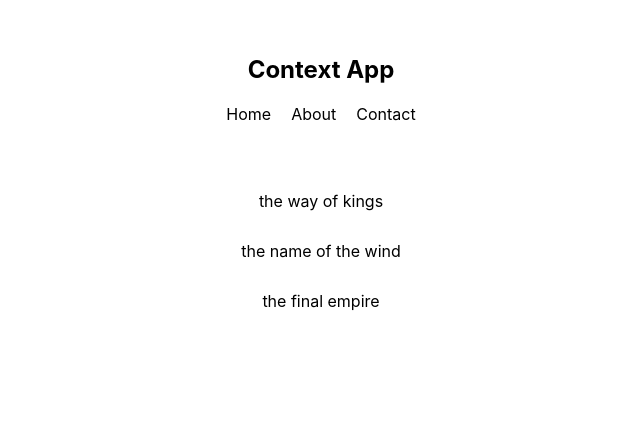
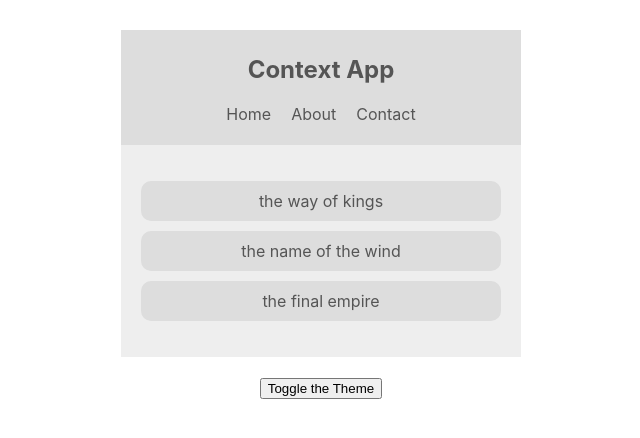
Before and after one commit to nikita-beletskiy/contextapi-tutorial, a React (Create React App) app: page / in a window 1280 px wide. Shown: the top 438 px of the page, without its empty margins (319-959 px from the left). Built offline with nearby package versions, Linux system fonts and the light colour scheme; the HTML template or start-up script is replaced by a standard one.

Commit message:
Simple context implementation

```diff
--- a/src/App.js
+++ b/src/App.js
@@ -1,12 +1,17 @@
 import './index.css';
 import BookList from './components/BookList';
 import Navbar from './components/Navbar';
+import ThemeContextProvider from './contexts/ThemeContext';
+import ThemeToggle from './components/ThemeToggle';
 
 const App = () => {
   return (
     <div className='App'>
-      <Navbar />
-      <BookList />
+      <ThemeContextProvider>
+        <Navbar />
+        <BookList />
+        <ThemeToggle />
+      </ThemeContextProvider>
     </div>
   );
 };
--- a/src/components/BookList.js
+++ b/src/components/BookList.js
@@ -1,10 +1,25 @@
+import { useContext } from 'react';
+import { ThemeContext } from '../contexts/ThemeContext';
+
 const BookList = () => {
+  const { isLightTheme, light, dark } = useContext(ThemeContext);
+  const theme = isLightTheme ? light : dark;
+
   return (
-    <div className='book-list'>
+    <div
+      className='book-list'
+      style={{ backgroundColor: theme.backgroundColor, color: theme.textColor }}
+    >
       <ul>
-        <li>the way of kings</li>
-        <li>the name of the wind</li>
-        <li>the final empire</li>
+        <li style={{ backgroundColor: theme.uiElementsColor }}>
+          the way of kings
+        </li>
+        <li style={{ backgroundColor: theme.uiElementsColor }}>
+          the name of the wind
+        </li>
+        <li style={{ backgroundColor: theme.uiElementsColor }}>
+          the final empire
+        </li>
       </ul>
     </div>
   );
--- a/src/components/Navbar.js
+++ b/src/components/Navbar.js
@@ -1,6 +1,14 @@
+import { useContext } from 'react';
+import { ThemeContext } from '../contexts/ThemeContext';
+
 const Navbar = () => {
+  const { isLightTheme, light, dark } = useContext(ThemeContext);
+  const theme = isLightTheme ? light : dark;
+
   return (
-    <nav>
+    <nav
+      style={{ backgroundColor: theme.uiElementsColor, color: theme.textColor }}
+    >
       <h1>Context App</h1>
       <ul>
         <li>Home</li>
--- /dev/null
+++ b/src/components/ThemeToggle.js
@@ -0,0 +1,10 @@
+import { useContext } from 'react';
+import { ThemeContext } from '../contexts/ThemeContext';
+
+const ThemeToggle = () => {
+  const { toggleTheme } = useContext(ThemeContext);
+
+  return <button onClick={toggleTheme}>Toggle the Theme</button>;
+};
+
+export default ThemeToggle;
--- /dev/null
+++ b/src/contexts/ThemeContext.js
@@ -0,0 +1,30 @@
+import { createContext, useState } from 'react';
+
+export const ThemeContext = createContext();
+
+const ThemeContextProvider = props => {
+  const [theme, setTheme] = useState({
+    isLightTheme: true,
+    light: {
+      textColor: '#555',
+      uiElementsColor: '#ddd',
+      backgroundColor: '#eee'
+    },
+    dark: {
+      textColor: '#ddd',
+      uiElementsColor: '#333',
+      backgroundColor: '#555'
+    }
+  });
+
+  const toggleTheme = () =>
+    setTheme({ ...theme, isLightTheme: !theme.isLightTheme });
+
+  return (
+    <ThemeContext.Provider value={{ ...theme, toggleTheme }}>
+      {props.children}
+    </ThemeContext.Provider>
+  );
+};
+
+export default ThemeContextProvider;
```
